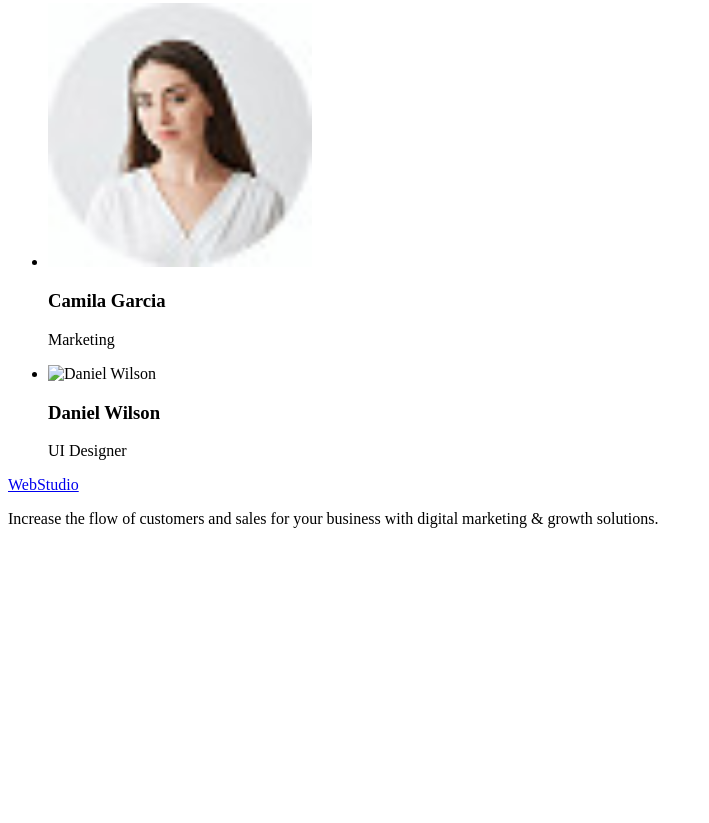
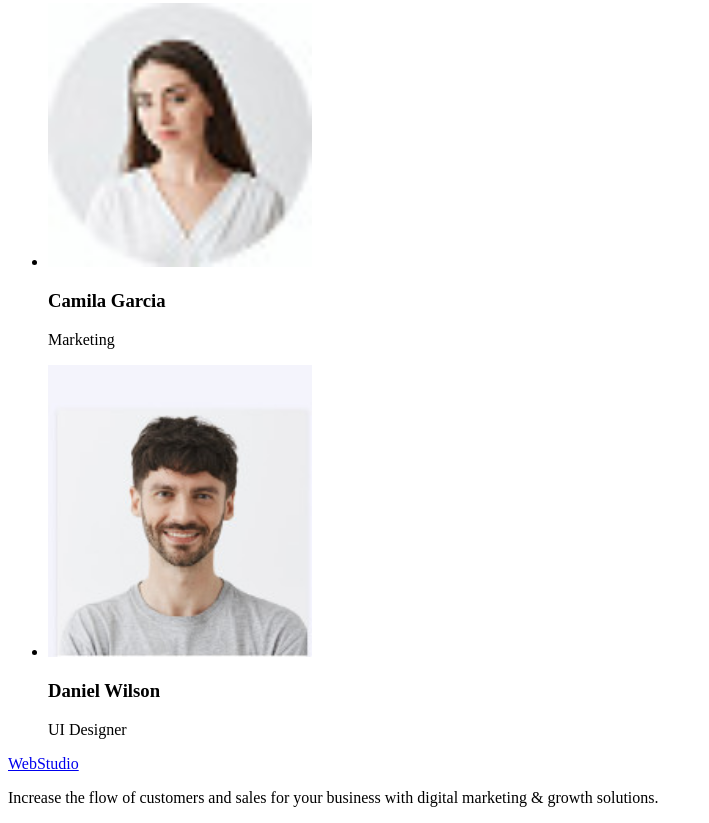
Before and after one commit to Urij84/goit-markup-hw-01, a plain HTML site: page index.html in a window 1280 px wide. Shown: the part 1414-2237 px from the top of the page, without its empty margins (0-709 px from the left). Before the commit the page ends 1958 px from the top, so only its background shows below. Drawn offline with Linux system fonts and the light colour scheme.

Commit message:
add udate index.html

```diff
--- a/index.html
+++ b/index.html
@@ -101,7 +101,7 @@
           </li>
           <li>
             <img
-              src="./images/daniel wilson.jpg"
+              src="./images/daniel-wilson.jpg"
               alt="Daniel Wilson"
               width="264"
             />
```
